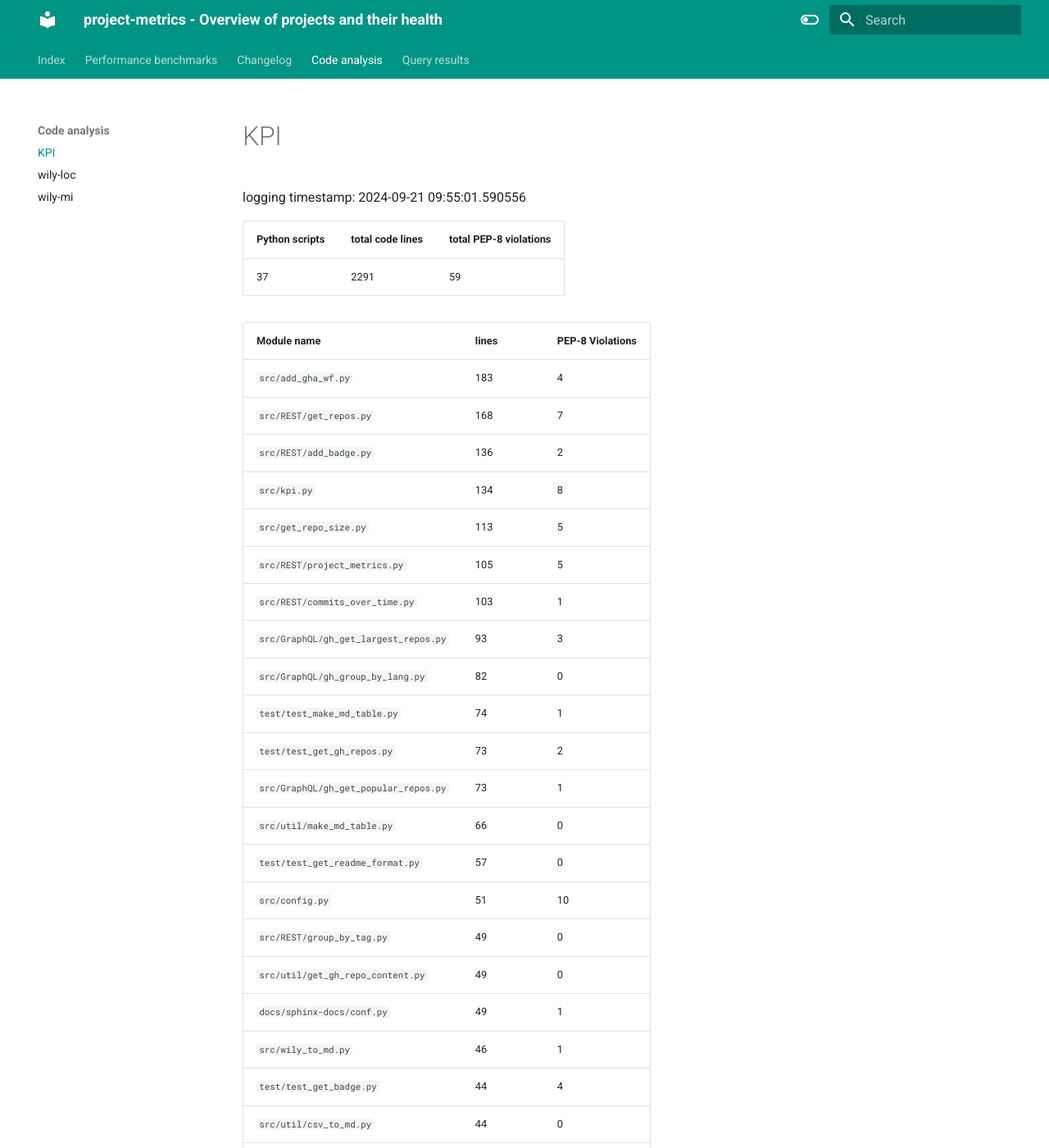
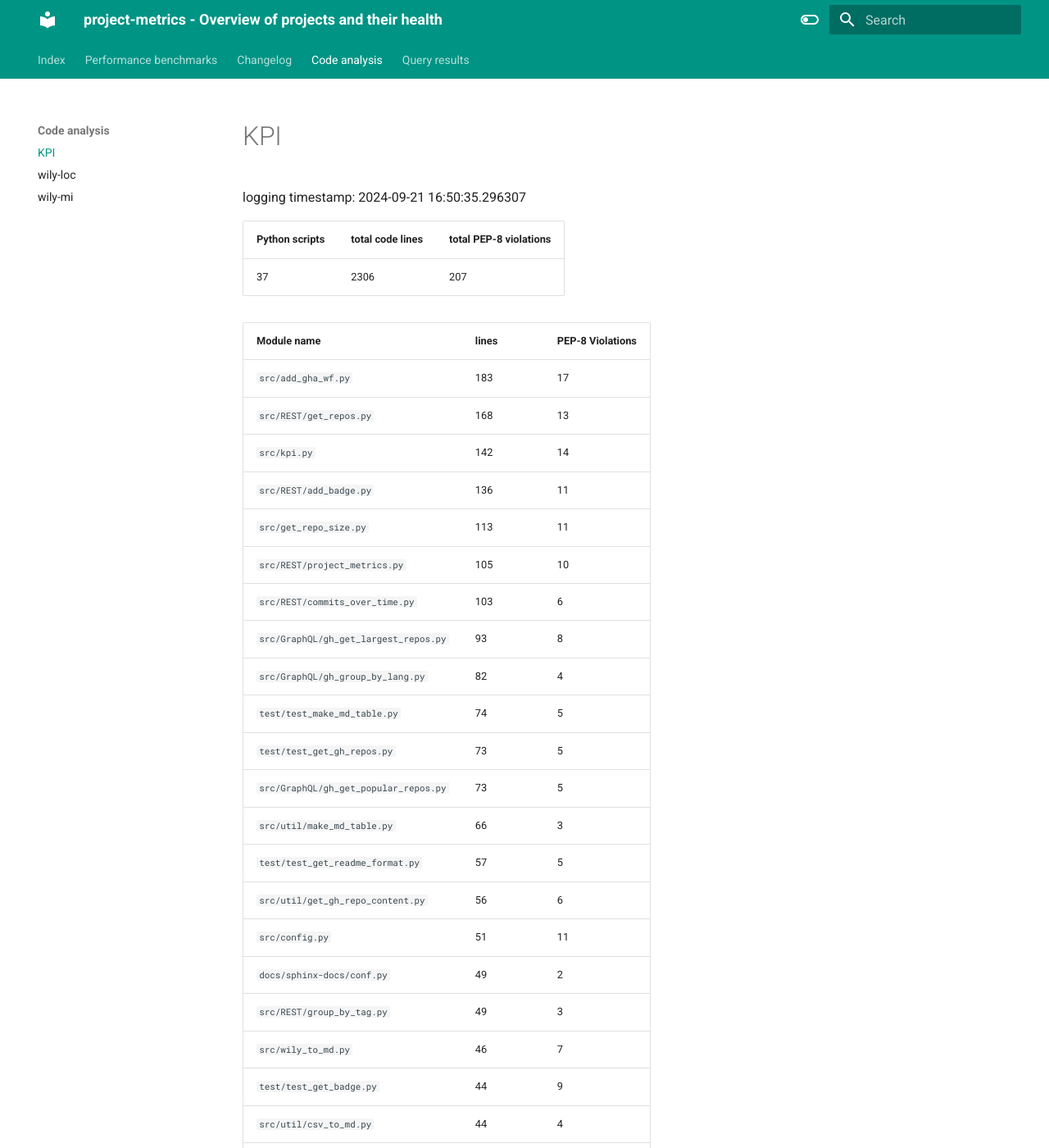
Before and after one commit to TheNewThinkTank/project-metrics, an MkDocs documentation site: the page built from docs/project_docs/code-analysis/kpi_project-metrics.md, in a window 1280 px wide and 1400 px high. Shown: the whole window at 82% size. Built offline with MkDocs 1.6.1 and Material for MkDocs 9.7.7, drawn with Linux system fonts in a browser that asks for light colours; some of the changed text lies outside the part shown.

Commit message:
Updating file

```diff
--- a/docs/project_docs/code-analysis/kpi_project-metrics.md
+++ b/docs/project_docs/code-analysis/kpi_project-metrics.md
@@ -1,48 +1,48 @@
 # KPI
 
 logging timestamp:
-2024-09-21 09:55:01.590556
+2024-09-21 16:50:35.296307
 
 | Python scripts | total code lines | total PEP-8 violations |
 | --- | --- | --- |
-| 37| 2291 | 59 |
+| 37| 2306 | 207 |
 
 | Module name | lines | PEP-8 Violations |
 | --- | --- | --- |
-| `src/add_gha_wf.py                       ` |        183 |                    4 |
-| `src/REST/get_repos.py                   ` |        168 |                    7 |
-| `src/REST/add_badge.py                   ` |        136 |                    2 |
-| `src/kpi.py                              ` |        134 |                    8 |
-| `src/get_repo_size.py                    ` |        113 |                    5 |
-| `src/REST/project_metrics.py             ` |        105 |                    5 |
-| `src/REST/commits_over_time.py           ` |        103 |                    1 |
-| `src/GraphQL/gh_get_largest_repos.py     ` |         93 |                    3 |
-| `src/GraphQL/gh_group_by_lang.py         ` |         82 |                    0 |
-| `test/test_make_md_table.py              ` |         74 |                    1 |
-| `test/test_get_gh_repos.py               ` |         73 |                    2 |
-| `src/GraphQL/gh_get_popular_repos.py     ` |         73 |                    1 |
-| `src/util/make_md_table.py               ` |         66 |                    0 |
-| `test/test_get_readme_format.py          ` |         57 |                    0 |
-| `src/config.py                           ` |         51 |                   10 |
-| `src/REST/group_by_tag.py                ` |         49 |                    0 |
-| `src/util/get_gh_repo_content.py         ` |         49 |                    0 |
-| `docs/sphinx-docs/conf.py                ` |         49 |                    1 |
-| `src/wily_to_md.py                       ` |         46 |                    1 |
-| `test/test_get_badge.py                  ` |         44 |                    4 |
-| `src/util/csv_to_md.py                   ` |         44 |                    0 |
-| `src/readme_sentiment.py                 ` |         43 |                    0 |
-| `test/test_repo_has_lang.py              ` |         42 |                    0 |
-| `src/save_file_to_github.py              ` |         39 |                    0 |
-| `src/util/get_gh_repos.py                ` |         36 |                    1 |
-| `test/test_csv_to_md.py                  ` |         34 |                    0 |
-| `src/util/matrix_repos.py                ` |         34 |                    1 |
-| `test/test_txt_to_csv.py                 ` |         31 |                    0 |
-| `src/remove_badge.py                     ` |         31 |                    1 |
-| `src/util/txt_to_csv.py                  ` |         31 |                    0 |
-| `src/threading_add_badge.py              ` |         30 |                    0 |
-| `src/get_badge.py                        ` |         29 |                    1 |
-| `src/matrix_add_badge.py                 ` |         28 |                    0 |
-| `src/REST/get_repo_size.py               ` |         23 |                    0 |
-| `src/util/get_readme_format.py           ` |         23 |                    0 |
-| `src/GraphQL/gh_graphql_post.py          ` |         23 |                    0 |
-| `src/util/repo_has_lang.py               ` |         22 |                    0 |
+| `src/add_gha_wf.py                       ` |        183 |                   17 |
+| `src/REST/get_repos.py                   ` |        168 |                   13 |
+| `src/kpi.py                              ` |        142 |                   14 |
+| `src/REST/add_badge.py                   ` |        136 |                   11 |
+| `src/get_repo_size.py                    ` |        113 |                   11 |
+| `src/REST/project_metrics.py             ` |        105 |                   10 |
+| `src/REST/commits_over_time.py           ` |        103 |                    6 |
+| `src/GraphQL/gh_get_largest_repos.py     ` |         93 |                    8 |
+| `src/GraphQL/gh_group_by_lang.py         ` |         82 |                    4 |
+| `test/test_make_md_table.py              ` |         74 |                    5 |
+| `test/test_get_gh_repos.py               ` |         73 |                    5 |
+| `src/GraphQL/gh_get_popular_repos.py     ` |         73 |                    5 |
+| `src/util/make_md_table.py               ` |         66 |                    3 |
+| `test/test_get_readme_format.py          ` |         57 |                    5 |
+| `src/util/get_gh_repo_content.py         ` |         56 |                    6 |
+| `src/config.py                           ` |         51 |                   11 |
+| `docs/sphinx-docs/conf.py                ` |         49 |                    2 |
+| `src/REST/group_by_tag.py                ` |         49 |                    3 |
+| `src/wily_to_md.py                       ` |         46 |                    7 |
+| `test/test_get_badge.py                  ` |         44 |                    9 |
+| `src/util/csv_to_md.py                   ` |         44 |                    4 |
+| `src/readme_sentiment.py                 ` |         43 |                    4 |
+| `test/test_repo_has_lang.py              ` |         42 |                    4 |
+| `src/save_file_to_github.py              ` |         39 |                    3 |
+| `src/util/get_gh_repos.py                ` |         36 |                    4 |
+| `test/test_csv_to_md.py                  ` |         34 |                    2 |
+| `src/util/matrix_repos.py                ` |         34 |                    4 |
+| `src/remove_badge.py                     ` |         31 |                    2 |
+| `test/test_txt_to_csv.py                 ` |         31 |                    2 |
+| `src/util/txt_to_csv.py                  ` |         31 |                    4 |
+| `src/threading_add_badge.py              ` |         30 |                    5 |
+| `src/get_badge.py                        ` |         29 |                    3 |
+| `src/matrix_add_badge.py                 ` |         28 |                    3 |
+| `src/GraphQL/gh_graphql_post.py          ` |         23 |                    3 |
+| `src/REST/get_repo_size.py               ` |         23 |                    1 |
+| `src/util/get_readme_format.py           ` |         23 |                    2 |
+| `src/util/repo_has_lang.py               ` |         22 |                    2 |
```
